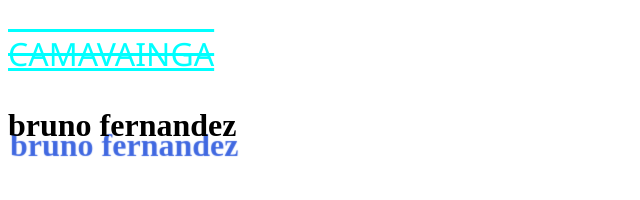
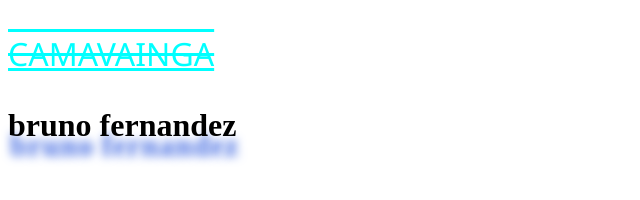
Before and after one commit to sammy-the-great/CSS, a plain HTML site: page L1 introduction to CSS/Project.html in a window 1280 px wide. Shown: the whole page, without its empty margins (0-640 px from the left). Drawn offline with Linux system fonts and the light colour scheme.

Commit message:
text styling properties

```diff
--- a/L1 introduction to CSS/project.CSS
+++ b/L1 introduction to CSS/project.CSS
@@ -6,5 +6,5 @@ p{
     text-decoration: line-through overline underline;
 }
 h1{
- text-shadow: 2px 20px 1px royalblue;
+ text-shadow: 2px 20px 10px royalblue;
 }
```
